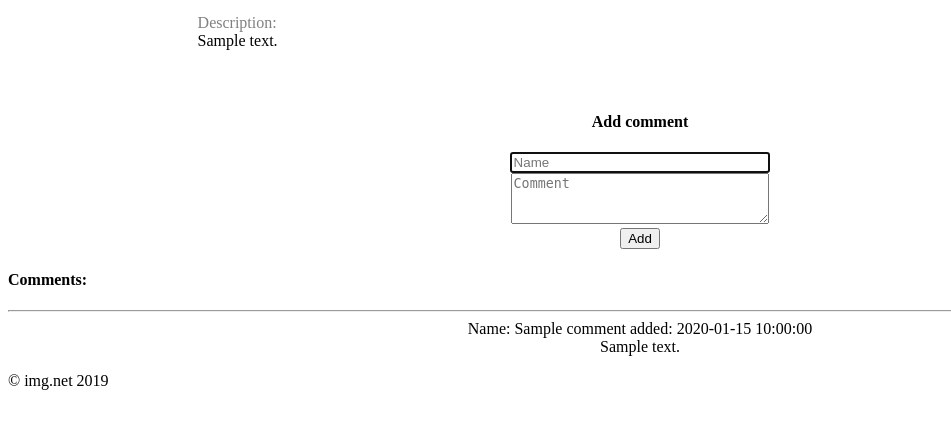
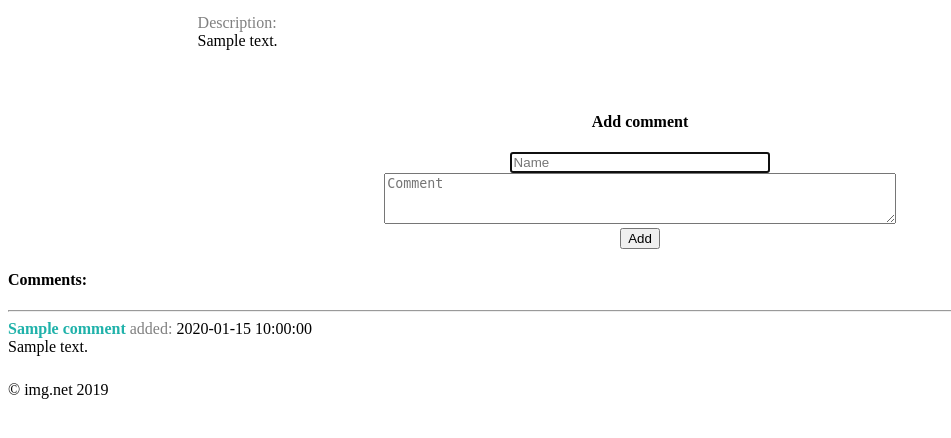
Before and after one commit to porfirovskiy/porfirovskiy, a Yii app: template frontend/views/image/view.php in a window 1280 px wide. Shown: the part 246-684 px from the top of the page, without its empty margins (0-951 px from the left). Run offline with PHP 8.4 and a stand-in for Yii, Linux system fonts and the light colour scheme; the template is opened without the code that fills it: most values are stand-ins (such as "Sample title", 1, 10 or a date in 2020); form fields are guessed from the names that the template uses; data that the repository does not hold is empty; some libraries are stand-ins or nearby versions.

Commit message:
add styles for comments and search page

```diff
--- a/frontend/views/image/_comments_list.php
+++ b/frontend/views/image/_comments_list.php
@@ -4,11 +4,41 @@ use yii\helpers\Html;
 
 ?>
 
+<style>
+
+    .image-comment-name {
+        text-align: left;
+    }
+
+    .image-comment-name span {
+        color: gray;
+
+    }
+
+    .image-comment-name b {
+        color: lightseagreen;
+    }
+
+    .image-comment-name .date {
+       color: black;
+    }
+
+   .image-comment {
+        text-align: justify;
+    }
+
+    .image-comment-wrapper {
+        margin-bottom: 2%;
+    }
+
+</style>
+
 <div>
     <?php foreach($model->comments as $comment): ?>
-        <div>
+        <div class="image-comment-wrapper">
             <div class="image-comment-name">
-                <?= \Yii::t('common', 'Name') ?>: <?= $comment->name ?> <?= \Yii::t('common', 'added') ?>: <?= $comment->created ?>
+                <b><?=  (empty($comment->name)) ? 'anonymous': $comment->name ?></b>
+                <span><?= \Yii::t('common', 'added') ?>:</span> <span class="date"><?= $comment->created ?></span>
             </div>
             <div class="image-comment">
                 <?= $comment->comment ?>
--- a/frontend/views/image/search.php
+++ b/frontend/views/image/search.php
@@ -19,6 +19,10 @@
         color: gray;
         margin-bottom: 1%;
     }
+
+    .pagerony {
+        text-align: center;
+    }
 </style>
 
 <h2>Search</h2>
@@ -32,7 +36,7 @@
         echo ListView::widget([
             'dataProvider' => $dataProvider,
             'itemView' => '_image',
-            'layout' => "{pager}\n{summary}\n{items}\n{pager}",
+            'layout' => "<div class='pagerony'>{pager}</div>\n{summary}\n{items}\n<div class='pagerony'>{pager}</div>",
             'summary' => '<div class="summary-search">Showing <b>{count}</b> of <b>{totalCount}</b> images</div>'
         ]);
     ?>
--- a/frontend/views/image/view.php
+++ b/frontend/views/image/view.php
@@ -42,7 +42,7 @@ $this->params['breadcrumbs'][] = $this->title;
     }
 
     .image-comment-form textarea {
-        width: 20%;
+        width: 40%;
         display: inline-block;
     }
 
```
